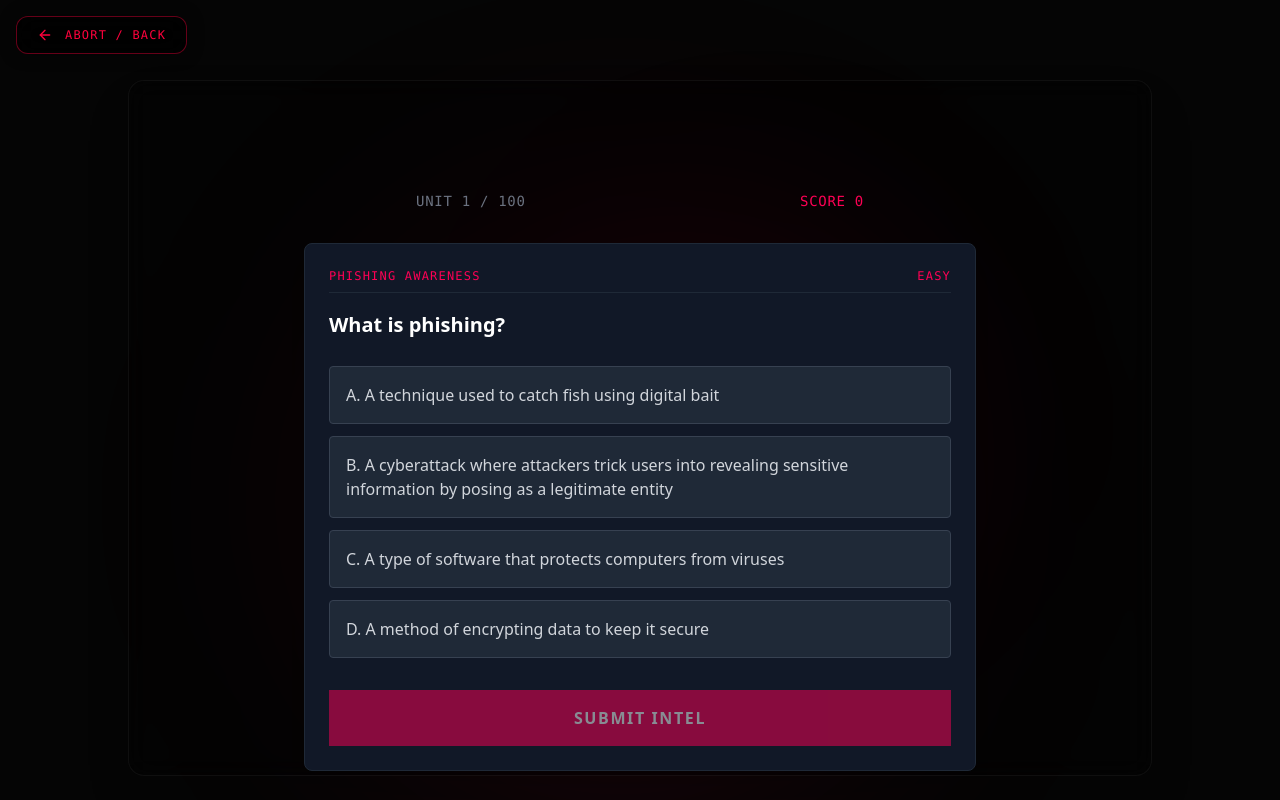
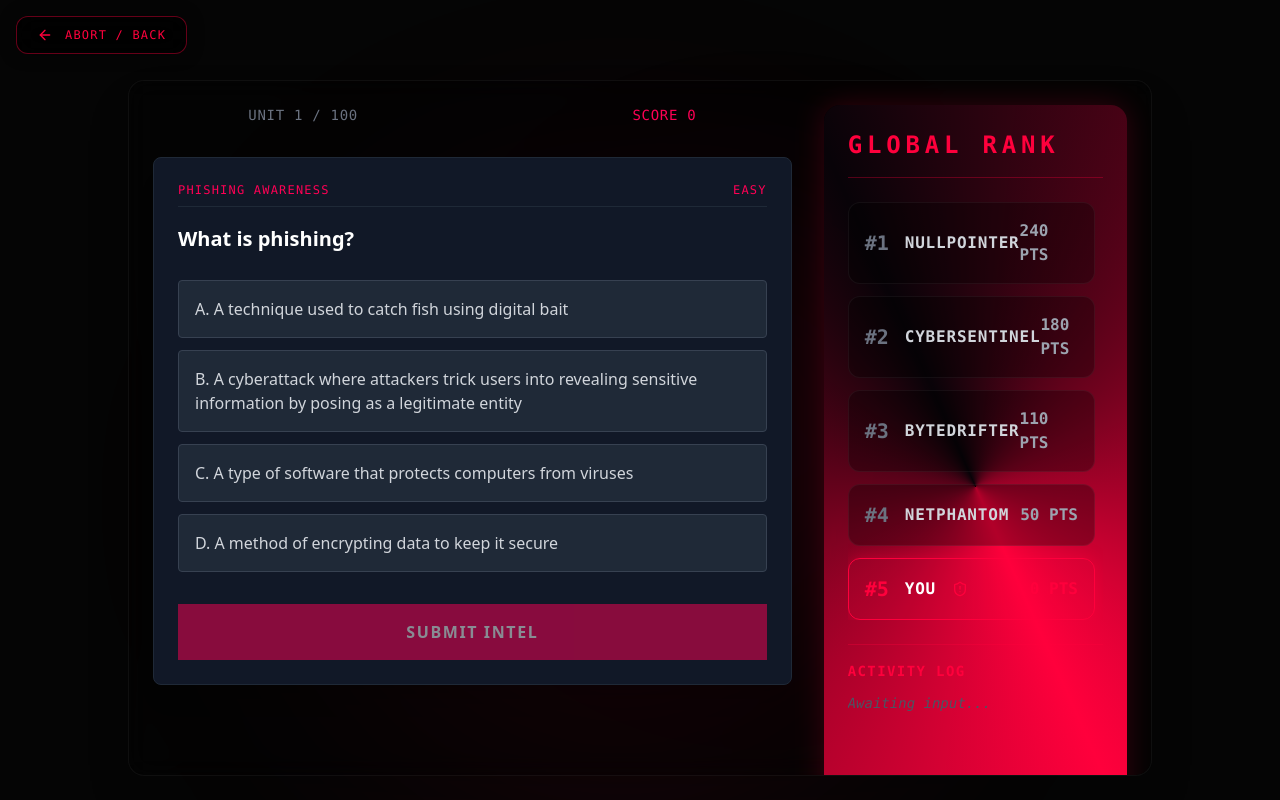
Before and after one commit to muhammadrehan589/CYBER-EMULATOR, a Next.js app: page / in a window 1280 px wide. Both pictures are taken after a click on the button "ENTER SIMULATION MATRIX". Built offline with nearby package versions, Linux system fonts and the light colour scheme.

Commit message:
Fixed CSS scroll clipping on submit button and restored live leaderboard layout.

```diff
--- a/src/components/quiz/QuizEngine.tsx
+++ b/src/components/quiz/QuizEngine.tsx
@@ -3,6 +3,7 @@
 import React, { useState } from 'react';
 import { useQuizStore } from '@/store/quizStore';
 import quizData from '@/data/questions.json';
+import LiveLeaderboard from './LiveLeaderboard';
 
 const questions = quizData.questions;
 
@@ -35,7 +36,8 @@ export default function QuizEngine() {
   };
 
   return (
-    <div className="flex flex-col items-center justify-center w-full h-screen overflow-y-auto p-6">
+    <div className="grid grid-cols-1 lg:grid-cols-3 gap-8 w-full max-w-7xl mx-auto min-h-screen overflow-y-auto p-6 pb-32">
+      <div className="lg:col-span-2 flex flex-col items-center w-full">
         <div className="w-full max-w-md flex justify-between mb-8 text-gray-500 font-mono text-sm uppercase tracking-wider">
           <span>Unit {currentQuestionIndex + 1} / {questions.length}</span>
           <span className="text-[#ff0055]">Score {score}</span>
@@ -81,5 +83,10 @@ export default function QuizEngine() {
           </button>
         </div>
       </div>
+
+      <div className="lg:col-span-1 w-full">
+        <LiveLeaderboard />
+      </div>
+    </div>
   );
 }
```
Lines whose indentation alone changed are shown as unchanged.
